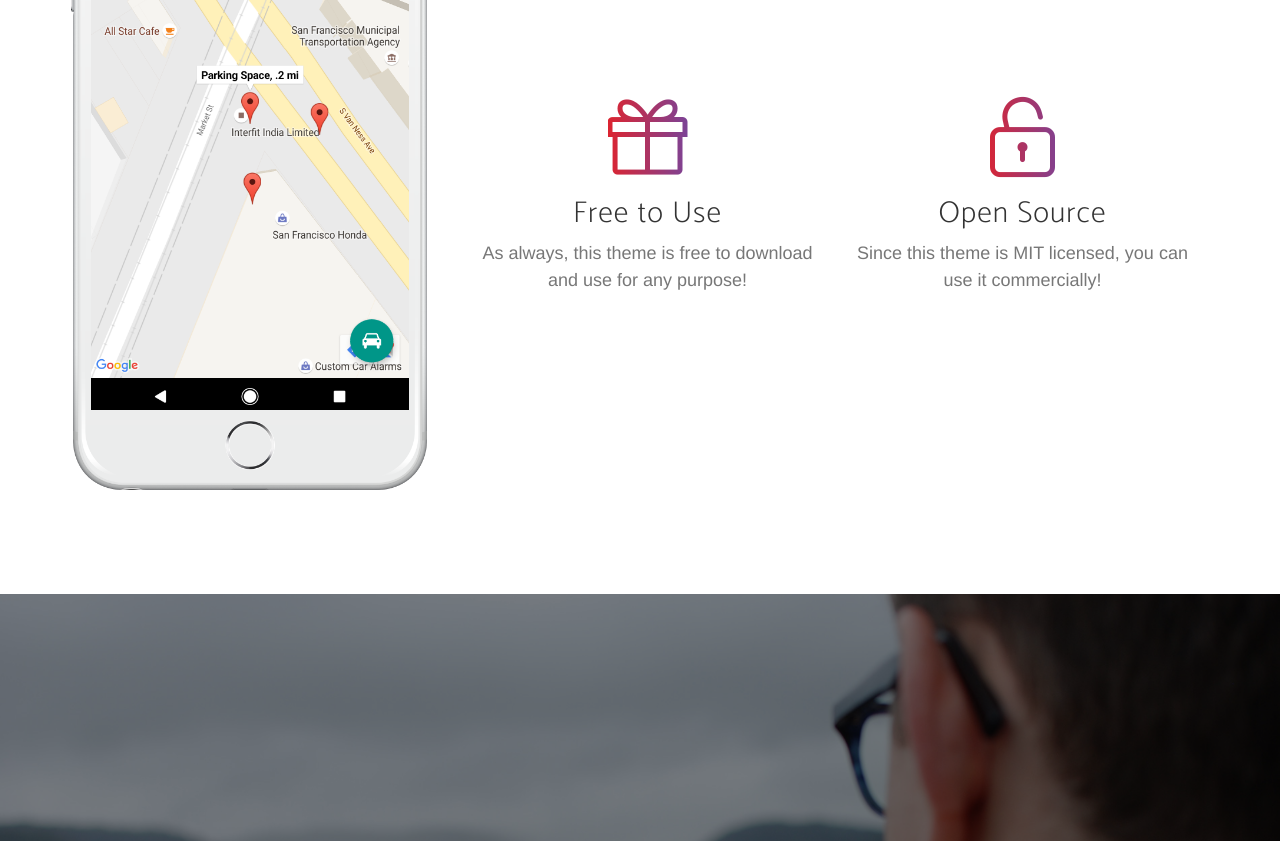
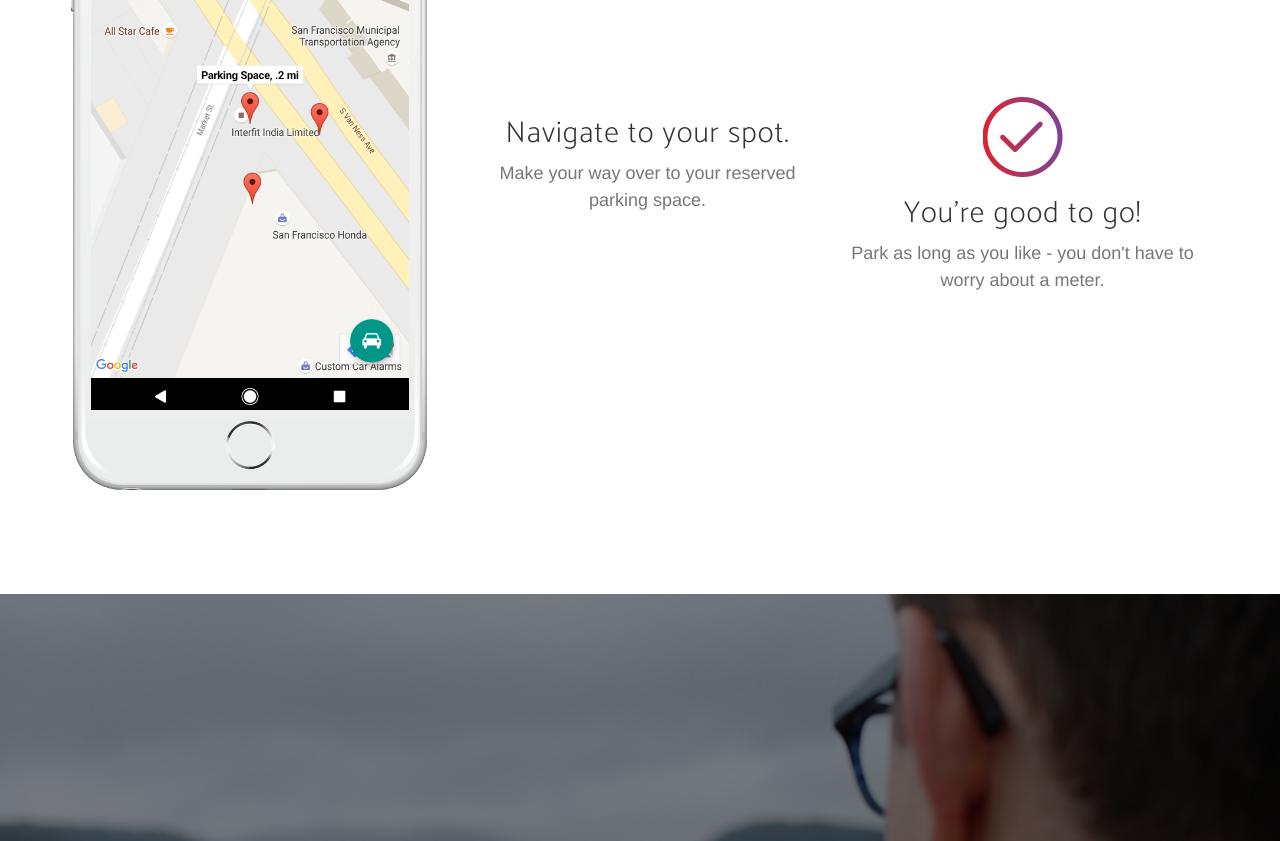
Before and after one commit to joelbraun/SuperCoolStartup, a website: page index.html in a window 1280 px wide. Shown: the part 2526-3367 px from the top of the page. Drawn offline with nearby package versions, Linux system fonts and the light colour scheme; a web font is replaced by a local one.

Commit message:
more fixes

```diff
--- a/index.html
+++ b/index.html
@@ -209,16 +209,16 @@
                         <div class="row">
                             <div class="col-md-6">
                                 <div class="feature-item">
-                                    <i class="icon-present text-primary"></i>
-                                    <h3>Free to Use</h3>
-                                    <p class="text-muted">As always, this theme is free to download and use for any purpose!</p>
+                                    <i class="icon-pointer text-primary"></i>
+                                    <h3>Navigate to your spot.</h3>
+                                    <p class="text-muted">Make your way over to your reserved parking space.</p>
                                 </div>
                             </div>
                             <div class="col-md-6">
                                 <div class="feature-item">
-                                    <i class="icon-lock-open text-primary"></i>
-                                    <h3>Open Source</h3>
-                                    <p class="text-muted">Since this theme is MIT licensed, you can use it commercially!</p>
+                                    <i class="icon-check text-primary"></i>
+                                    <h3>You're good to go!</h3>
+                                    <p class="text-muted">Park as long as you like - you don't have to worry about a meter.</p>
                                 </div>
                             </div>
                         </div>
```
